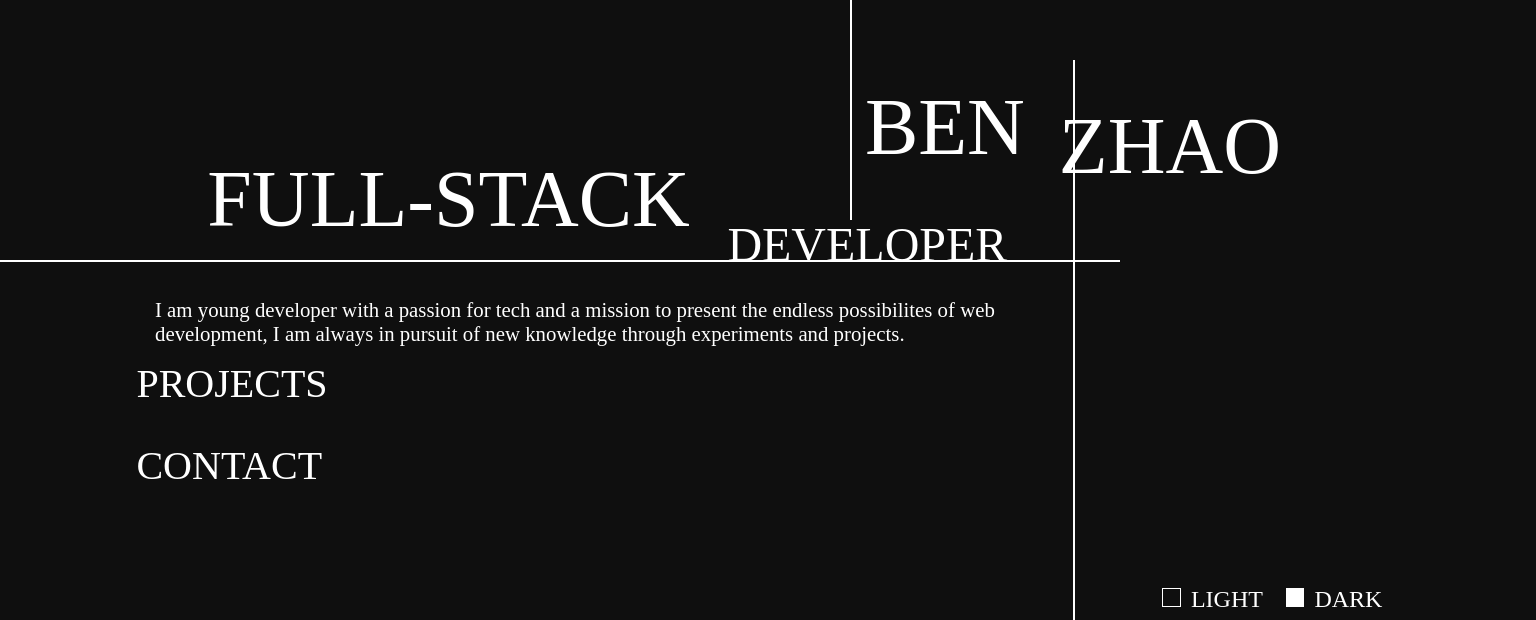
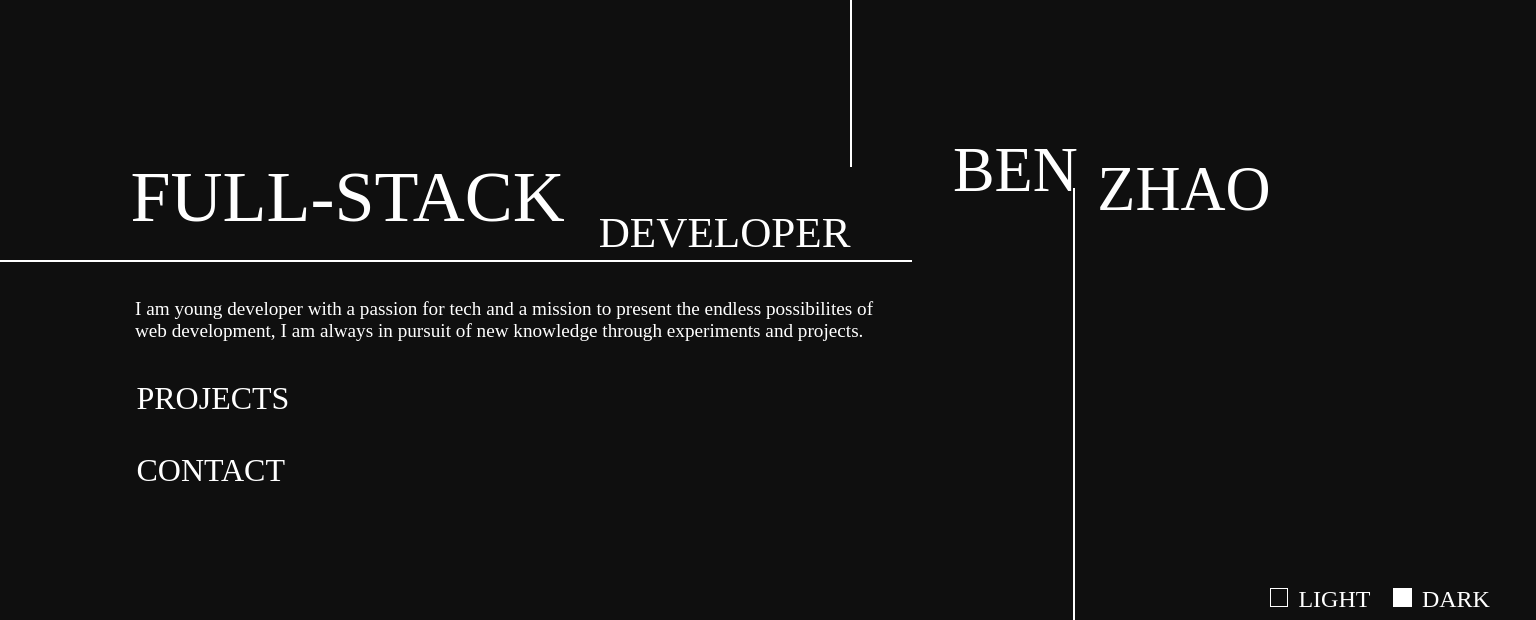
Before and after one commit to bz888/vite-portfolio, a React (Vite) app: page / in a window 1536 px wide. Shown: the part 164-784 px from the top of the page. Built offline with nearby package versions, Linux system fonts and the light colour scheme.

Commit message:
non anim media query 1366, 1536

```diff
--- a/src/components/Contact.jsx
+++ b/src/components/Contact.jsx
@@ -8,8 +8,8 @@ export default function Contact ({currentMode}) {
 
 	const lineStyle1 = {
 		display: 'block',
-		width: '2px',
-		height: '45rem',
+		// width: '2px',
+		// height: '45rem',
 		backgroundColor: currentMode
 	}
 
@@ -26,8 +26,8 @@ export default function Contact ({currentMode}) {
 
 	const lineStyle2 = {
 		display: 'block',
-		width: '22rem',
-		height: '2px',
+		// width: '22rem',
+		// height: '2px',
 		backgroundColor: currentMode
 	}
 
--- a/src/components/Projects.jsx
+++ b/src/components/Projects.jsx
@@ -62,8 +62,8 @@ export default function Projects ({ currentMode }) {
 	}
 	const lineStyle2 = {
 		display: 'block',
-		width: '22rem',
-		height: '2px',
+		// width: '22rem',
+		// height: '2px',
 		backgroundColor: currentMode
 	}
 	const nameStyle = {
--- a/src/css/app.css
+++ b/src/css/app.css
@@ -192,7 +192,7 @@
   text-align: left;
   position: absolute;
   top: 35vh;
-  left: 20vw;
+  left: 22.5vw;
   width: 450px;
   height: 600px;
   font-size: 1.2rem;
@@ -240,7 +240,7 @@
   bottom: 3vh;
   justify-content: space-between;
   align-items: center;
-  right: 10vw;
+  right: 6.5vw;
 }
 
 .checkbox-container {
@@ -274,3 +274,147 @@
 .dark-box:checked ~ .checkmark {
   background-color: white;
 }
+
+
+
+/* anything below is currently not okay */
+@media (min-width: 1366px) and (max-width: 1536px){
+  /* home page */
+  .line-1 {
+    width: 49rem;
+  }
+  .line-2 {
+    height: 16rem;
+  }
+  .line-3 {
+    height: 25rem;
+  }
+  .home-info {
+    width: 750px;
+    left: 130px;
+  }
+  .home-info p {
+    font-size: 1.1rem;
+  }
+  .nav-list li {
+    font-size: 1.7rem;
+  }
+  .name-div {
+    height: 110px;
+    width: 310px;
+    top: 30vh
+  }
+  .header-name1 h1 {
+    font-size: 3.7rem;
+  }
+  .header-name2 h1 {
+    font-size: 3.7rem;
+  }
+  .header-div {
+    top: 30vh;
+    left: 9.5vw;
+    width: 663px;
+    height: 120px;
+  }
+  .header-text1 {
+    font-size: 4rem;
+    font-weight: normal;
+  }
+  .header-text2 {
+    font-size: 2.7rem;
+    font-weight: normal;
+  }
+
+  /* project page */
+  .line-p-1 {
+    height: 31rem;
+  }
+  .line-p-2 {
+    width: 16rem;
+  }
+  .name-p-div {
+    width: 465px;
+  }
+  .p-name-header {
+    font-size: 2rem;
+  }
+  .project-des {
+    width: 200px;
+  }
+
+  /* theme */
+  .mode {
+    right: 2vw;
+  }
+}
+
+@media (min-width: 1536px) and (max-width:1910px) {
+  .line-1 {
+    width: 57rem;
+  }
+  .line-2 {
+    height: 20.7rem;
+  }
+  .line-3 {
+    height: 28rem;
+  }
+  .home-info {
+    width: 750px;
+    left: 135px;
+  }
+  .home-info p {
+    font-size: 1.2rem;
+  }
+  .nav-list li {
+    font-size: 2rem;
+  }
+  .name-div {
+    height: 110px;
+    width: 345px;
+    top: 32vh
+  }
+  .header-name1 h1 {
+    font-size: 3.9rem;
+  }
+  .header-name2 h1 {
+    font-size: 3.9rem;
+  }
+  .header-div {
+    top: 34vh;
+    left: 8.5vw;
+    width: 720px;
+    height: 126px;
+  }
+  .header-text1 {
+    font-size: 4.5rem;
+    font-weight: normal;
+  }
+  .header-text2 {
+    font-size: 2.7rem;
+    font-weight: normal;
+  }
+
+  /* project page */
+  .line-p-1 {
+    height: 35rem;
+  }
+  .line-p-2 {
+    width: 17rem;
+  }
+  .name-p-div {
+    width: 500px;
+  }
+  .p-name-header {
+    font-size: 2rem;
+  }
+  .project-des {
+    width: 260px;
+  }
+  /* theme */
+  .mode {
+    right: 3vw;
+  }
+}
+@media (min-width: 1920px) {
+
+}
```
